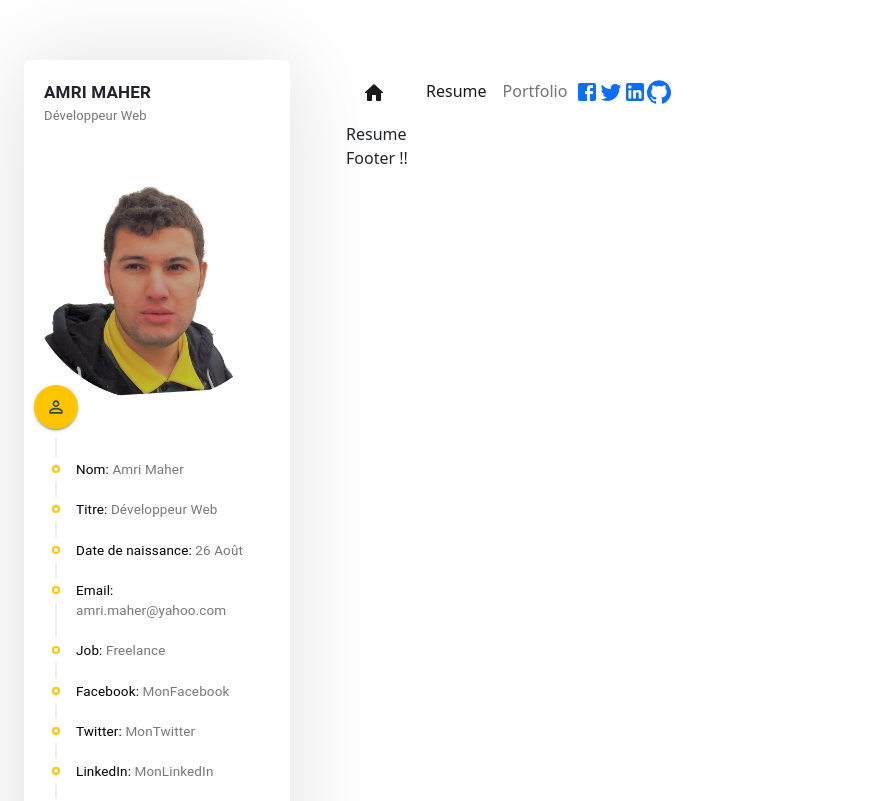
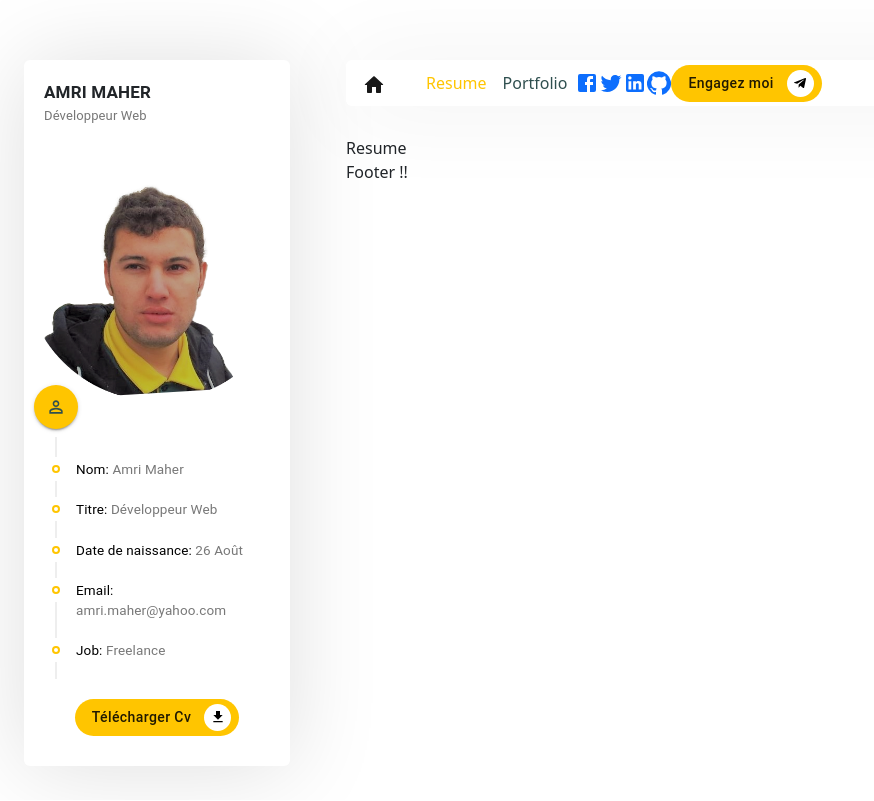
Before and after one commit to amri-coder/portfolioMaher, a React (Create React App) app: page / in a window 1280 px wide. Shown: the top 801 px of the page, without its empty margins (0-874 px from the left). Built offline with nearby package versions, Linux system fonts and the light colour scheme.

Commit message:
projet site web perso

```diff
--- /dev/null
+++ b/src/components/Header/Header.css
@@ -0,0 +1,18 @@
+.header {
+    margin-bottom: 30px !important;
+    background-color: white !important;
+    padding: 0 22px 0 0 !important;
+    border-radius: 6px !important;
+    box-shadow: 0px 2px 92px 0px rgba(0, 0, 0, 0.07) !important;
+}
+.header .header_link {
+    font-weight:500;
+    color: darkslategray !important;
+}
+.header .header_link:hover {
+    color: var(--main-color) !important;
+}
+.header .header_link_active {
+    font-weight: 500;
+    color: var(--main-color) !important;
+}
--- a/src/components/Header/Header.js
+++ b/src/components/Header/Header.js
@@ -4,6 +4,8 @@ import 'bootstrap/dist/css/bootstrap.min.css';
 import {Link, NavLink, withRouter} from 'react-router-dom';
 import { HomeRounded, SchoolRounded, WorkRounded, Facebook,Twitter,LinkedIn, GitHub, Telegram } from '@material-ui/icons';
 import resumeData from '../../utils/resumeData';
+import CustomButton from '../Button/Button';
+import './Header.css';
 
 const Header = (props) => {
     const pathName = props?.location?.pathname;
@@ -30,11 +32,14 @@ const Header = (props) => {
                         {Object.keys(resumeData.socials).map(key =>(
                             <a href={resumeData.socials[key].link} target='_blank'>{resumeData.socials[key].icon}</a>
                         ))}
+
+                            <CustomButton text={'Engagez moi'} icon={<Telegram />} />
                     </div>
+
                 </Navbar.Collapse>
 
             </Navbar>
     );
 };
 
-export default Header;
+export default withRouter(Header);
--- a/src/components/Profile/Profile.js
+++ b/src/components/Profile/Profile.js
@@ -41,9 +41,7 @@ function Profile() {
                 <CustomTimelineItem title='Email' text={resumeData.email} />
                 <CustomTimelineItem title='Job' text={resumeData.job} />
 
-                {Object.keys(resumeData.socials).map((key)=>(
-                    <CustomTimelineItem title={key} text={resumeData.socials[key].text} link={resumeData.socials[key].link}/>
-                ))}
+
                 </CustomTimeline>
                 <div className='button_container'>
                     <CustomButton text={'Télécharger Cv'} icon={<GetAppIcon />} />
```
